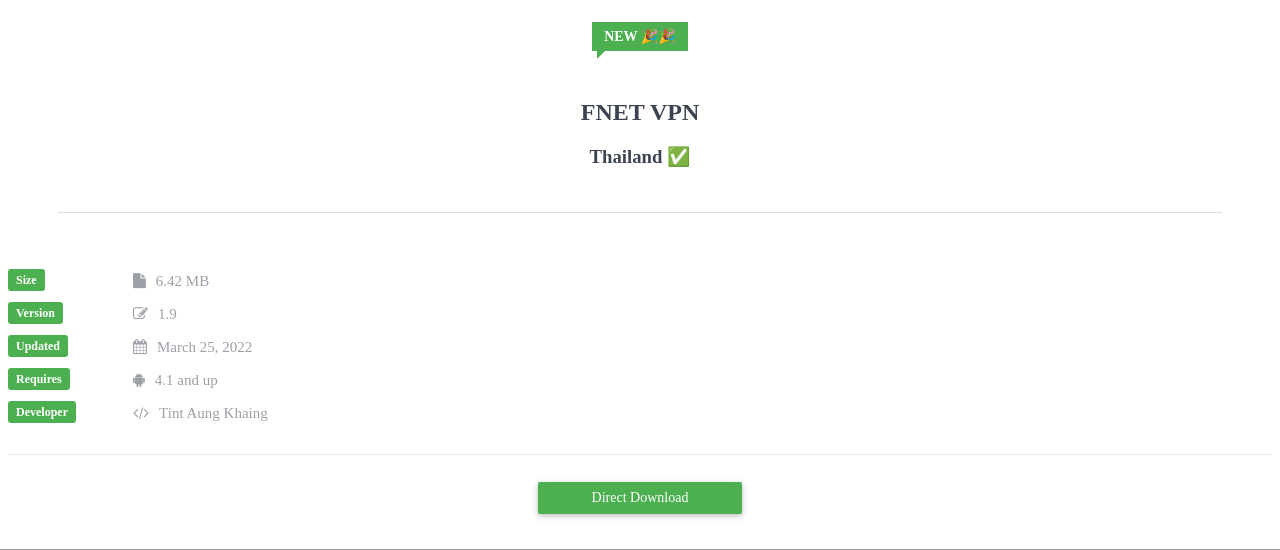
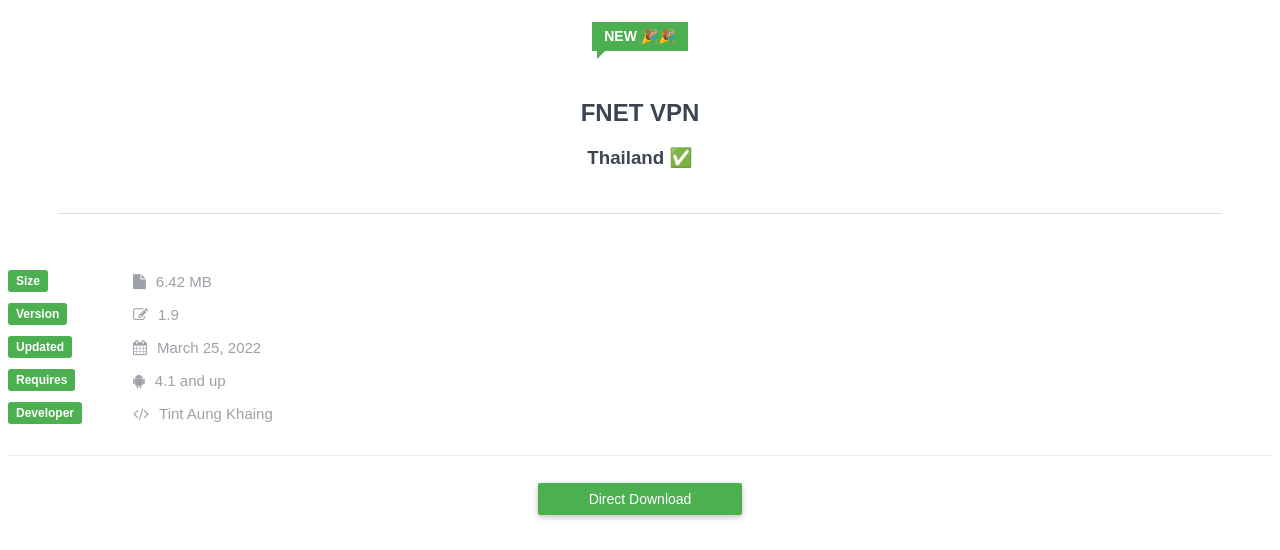
Before and after one commit to tintaungkhaing66/fnetvpn, a PHP site: page / in a window 1280 px wide. Shown: the part 948-1498 px from the top of the page. Run offline with PHP 8.4, Linux system fonts and the light colour scheme.

Commit message:
Update style.css

```diff
--- a/css/style.css
+++ b/css/style.css
@@ -6,6 +6,9 @@ margin-bottom: 10px;
 box-sizing:border-box;
 position:relative;
 width: 100%;
+}
+body {
+  font-family: Copperplate, Papyrus, fantasy;
 }
 .background-container{
 position: relative;
```
